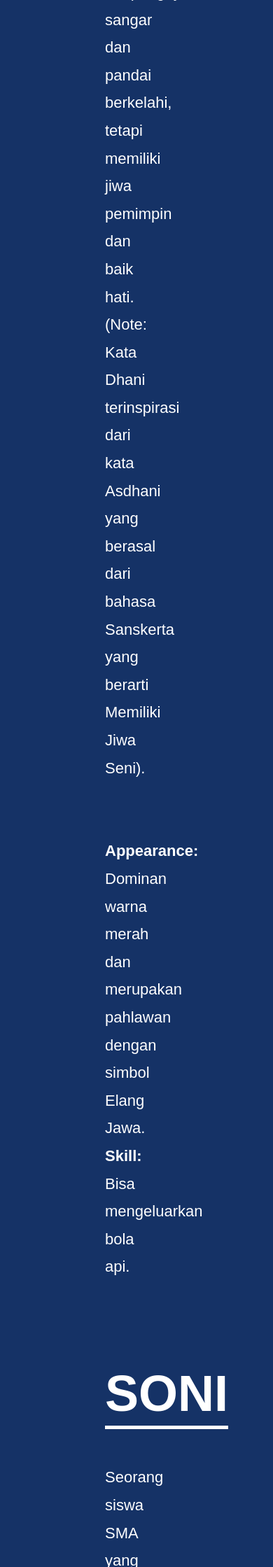
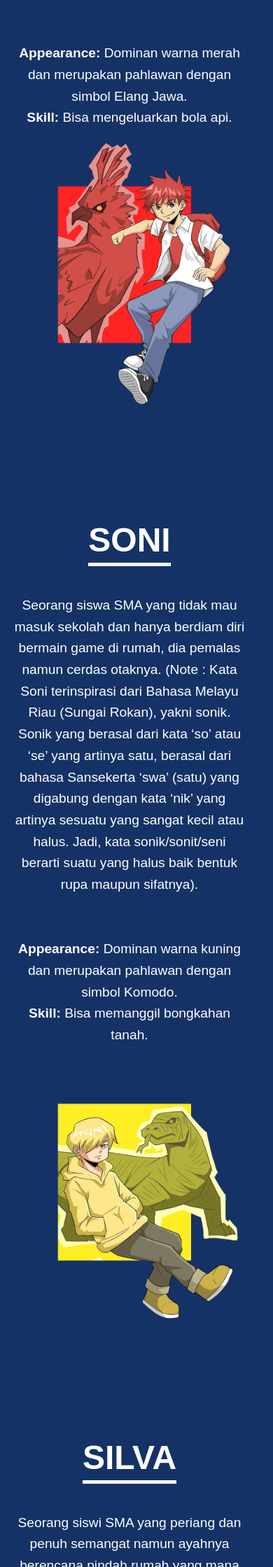
Before and after one commit to adlizerss/ProjectLoka, a PHP site: page /character.html in a window 390 px wide. Shown: the part 601-2840 px from the top of the page at 70% size. Run offline with PHP 8.4, Linux system fonts and the light colour scheme.

Commit message:
Add files via upload

```diff
--- a/styles.css
+++ b/styles.css
@@ -454,26 +454,29 @@ h1::after {
 /* Character Section */
 .character-section-dhani {
     display: flex;
+    flex-direction: row;
     justify-content: space-between;
-    align-items: left;
     background-color: #153266;
-    padding: 0px 150px; /* Adjusted for fixed navbar */
+    text-align: left;
+    padding: 20px 150px; /* Adjusted for fixed navbar */
 }
 
 .character-section-soni {
     display: flex;
+    flex-direction: row;
     justify-content: space-between;
-    align-items: left;
     background-color: #153266;
-    padding: 0px 150px; /* Adjusted for fixed navbar */
+    text-align: left;
+    padding: 20px 150px; /* Adjusted for fixed navbar */
 }
 
 .character-section-silva {
     display: flex;
+    flex-direction: row;
     justify-content: space-between;
-    align-items: left;
     background-color: #153266;
-    padding: 0px 150px; /* Adjusted for fixed navbar */
+    text-align: left;
+    padding: 20px 150px; /* Adjusted for fixed navbar */
 }
 
 .character-info {
@@ -482,13 +485,12 @@ h1::after {
 }
 
 .character-info h1 {
-    font-size: 72px;
-    font-weight: 800;
+    font-size: 3rem
 }
 
 .character-info p {
-    font-size: 22px;
-    line-height: 1.8;
+    font-size: 1.2rem;
+    line-height: 1.6;
 }
 
 .character-image {
@@ -842,3 +844,59 @@ header {
       align-items: center;
     }
   }
+
+  /* Untuk perangkat mobile dengan lebar hingga 768px */
+@media (max-width: 768px) {
+    /* Pastikan konten header lebih responsif */
+    header {
+        flex-direction: column;
+        align-items: center;
+        padding: 10px;
+    }
+
+    .character-section-dhani {
+        flex-direction: column; /* Ubah arah flex menjadi kolom untuk mobile */
+        align-items: center;
+        padding: 10px 20px;
+        text-align: center; /* Sejajarkan teks dan gambar di tengah */
+    }
+
+    .character-section-soni {
+        flex-direction: column; /* Ubah arah flex menjadi kolom untuk mobile */
+        align-items: center;
+        padding: 10px 20px;
+        text-align: center; /* Sejajarkan teks dan gambar di tengah */
+    }
+
+    .character-section-silva {
+        flex-direction: column; /* Ubah arah flex menjadi kolom untuk mobile */
+        align-items: center;
+        padding: 10px 20px;
+        text-align: center; /* Sejajarkan teks dan gambar di tengah */
+    }
+
+    .character-info {
+        margin-bottom: 20px; /* Beri jarak antara teks dan gambar */
+        text-align: center;
+    }
+
+    .character-image img {
+        width: 100%;
+        max-width: 300px; /* Atur ukuran gambar sesuai dengan ukuran layar */
+        height: auto;
+    }
+
+    .hero .game-title img {
+        max-width: 250px; /* Pastikan gambar lebih kecil di layar mobile */
+    }
+
+    .play-button .btn-play {
+        font-size: 16px;
+        padding: 8px 20px;
+    }
+
+    .character-grid {
+        flex-direction: column;
+        gap: 10px; /* Tambahkan jarak antar elemen */
+    }
+}
```
